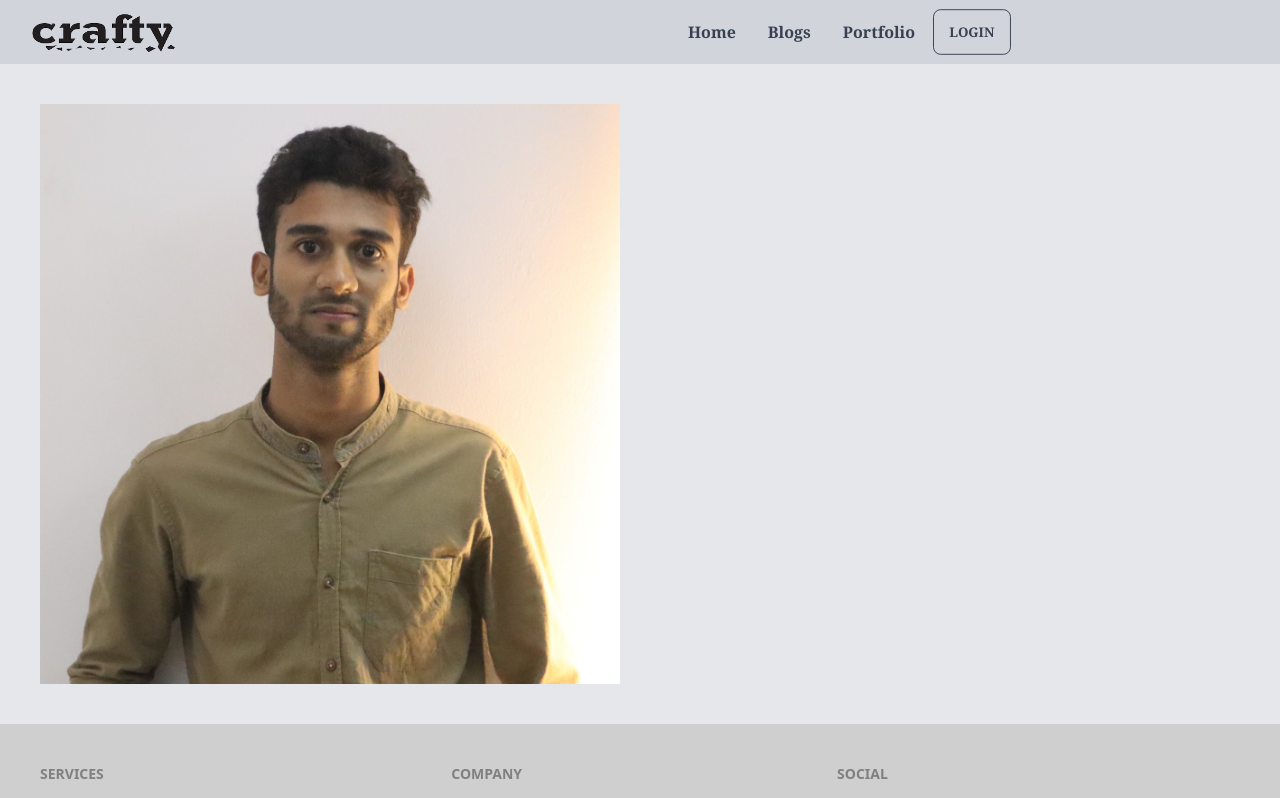
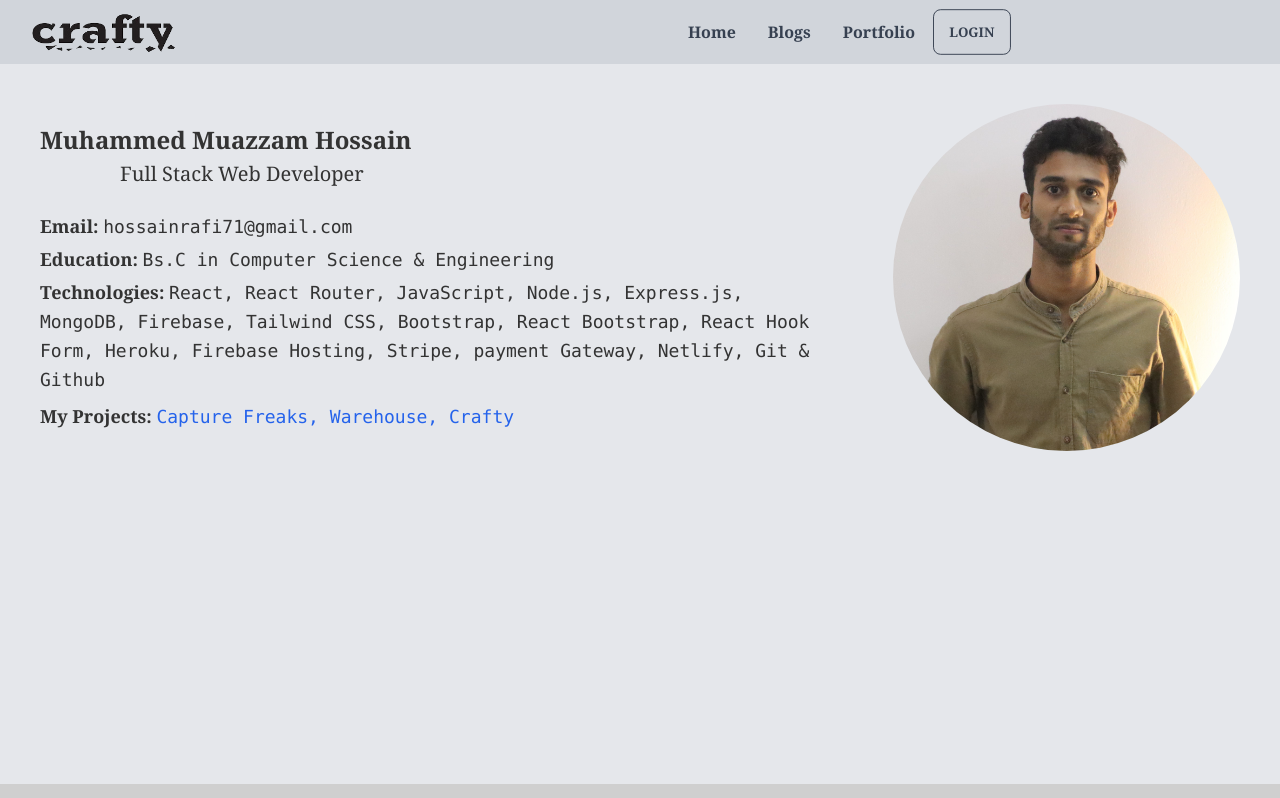
Before and after one commit to HossainRafi/crafty, a React (Create React App) app: page /portfolio in a window 1280 px wide. Shown: the top 798 px of the page. Built offline with nearby package versions, Linux system fonts and the light colour scheme; no server answers.

Commit message:
portfolio done

```diff
--- a/src/App.js
+++ b/src/App.js
@@ -13,6 +13,8 @@ import MyProfile from "./pages/Dashboard/MyProfile";
 import MyOrder from "./pages/Dashboard/MyOrder";
 import MyReview from "./pages/Dashboard/MyReview";
 import Portfolio from "./pages/Portfolio/Portfolio";
+import AddItem from "./pages/Dashboard/AddItem";
+import MyItem from "./pages/Dashboard/MyItem";
 
 function App() {
   return (
@@ -40,6 +42,8 @@ function App() {
           <Route index element={<MyProfile />} />
           <Route path="myorder" element={<MyOrder />} />
           <Route path="myreview" element={<MyReview />} />
+          <Route path="additem" element={<AddItem />} />
+          <Route path="myitem" element={<MyItem />} />
         </Route>
 
         <Route path="/portfolio" element={<Portfolio />} />
--- a/src/pages/Portfolio/Portfolio.js
+++ b/src/pages/Portfolio/Portfolio.js
@@ -3,18 +3,79 @@ import img from "../../utilities/me.jpg";
 
 const Portfolio = () => {
   return (
-    <div className="grid md:grid-cols-2 gap-10 py-10 px-10">
-      <div>
-        <img src={img} alt="" />
-      </div>
-      <div>
-        <p></p>
-        <p></p>
-        <p></p>
-        <p></p>
-        <p></p>
-        <p></p>
-        <p></p>
+    <div>
+      <div class="min-h-[90vh] py-10">
+        <div class="md:flex lg:flex-row-reverse">
+          <div class="avatar md:w-2/6 flex justify-center items-center px-10">
+            <div class="w-70 rounded-full">
+              <img src={img} alt="" />
+            </div>
+          </div>
+          <div className="flex justify-center items-center md:w-4/6 px-10">
+            <div>
+              <p className="text-2xl font-serif font-bold">
+                Muhammed Muazzam Hossain
+              </p>
+              <p className="text-xl font-serif md:pl-20 py-1">
+                Full Stack Web Developer
+              </p>
+              <p className="text-lg font-serif font-semibold pt-5">
+                Email:{" "}
+                <span className="font-mono font-normal">
+                  hossainrafi71@gmail.com
+                </span>
+              </p>
+              <p className="text-lg font-serif font-semibold py-1">
+                Education:{" "}
+                <span className="font-mono font-normal">
+                  Bs.C in Computer Science & Engineering
+                </span>
+              </p>
+              <p className="text-lg font-serif font-semibold">
+                Technologies:{" "}
+                <span className="font-mono font-normal">
+                  React, React Router, JavaScript, Node.js, Express.js, MongoDB,
+                  Firebase, Tailwind CSS, Bootstrap, React Bootstrap, React Hook
+                  Form, Heroku, Firebase Hosting, Stripe, payment Gateway,
+                  Netlify, Git & Github
+                </span>
+              </p>
+              <div className="text-lg font-serif font-semibold pt-2">
+                My Projects:{" "}
+                <span className="font-mono font-normal">
+                  <a
+                    className="text-blue-600"
+                    target={"_blank"}
+                    href="https://assignment-10-8d187.web.app/"
+                    rel="noreferrer"
+                  >
+                    Capture Freaks,{" "}
+                  </a>
+                </span>
+                <span className="font-mono font-normal">
+                  <a
+                    className="text-blue-600"
+                    target={"_blank"}
+                    href="https://warehouse-8c8c8.web.app/"
+                    rel="noreferrer"
+                  >
+                    Warehouse,{" "}
+                  </a>
+                </span>
+                <span className="font-mono font-normal">
+                  <a
+                    className="text-blue-600"
+                    target={"_blank"}
+                    href="https://warehouse-8c8c8.web.app/"
+                    rel="noreferrer"
+                  >
+                    Crafty
+                  </a>
+                </span>
+              </div>
+            </div>
+          </div>
+        </div>
       </div>
     </div>
   );
```
